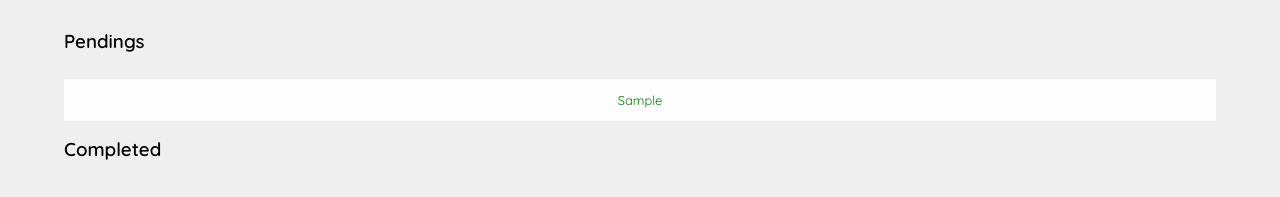
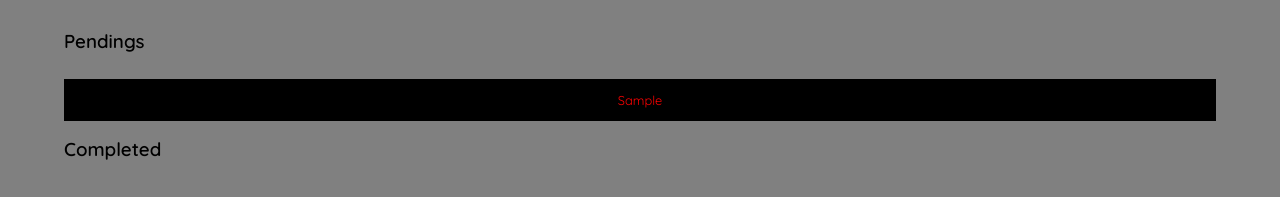
Before and after one commit to ymora1/Todo-app-Pure-HMTL-CSS--JS, a plain HTML site: page index.html in a window 1280 px wide. Both pictures are taken after typing "Sample" into the empty fields and a click on the button "Add". Shown: the part 357-554 px from the top of the page. Drawn offline with Linux system fonts and the light colour scheme.

Commit message:
changed color

```diff
--- a/style.css
+++ b/style.css
@@ -7,7 +7,7 @@
 }
 
 .container {
-  background: #efefef;
+  background: grey;
   min-height: 100vh;
   display: flex;
   flex-direction: column;
@@ -51,7 +51,7 @@
 .todos li {
   padding: 1em;
   margin-top: 0.8em;
-  background-color: #fefefe;
+  background-color: black;
   font-size: 0.8em;
   text-align: center;
   cursor: pointer;
@@ -62,10 +62,10 @@
 }
 
 .pendings li {
-  color: green;
+  color: red;
 }
 
 .completed li {
-  color: red;
+  color: yellow;
   text-decoration: line-through;
 }
```
